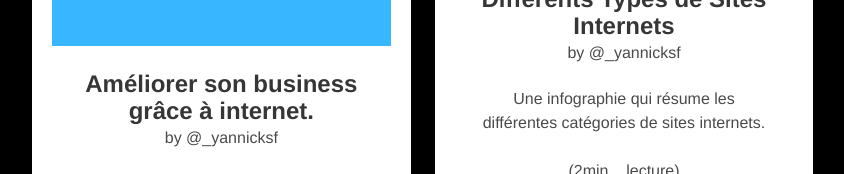
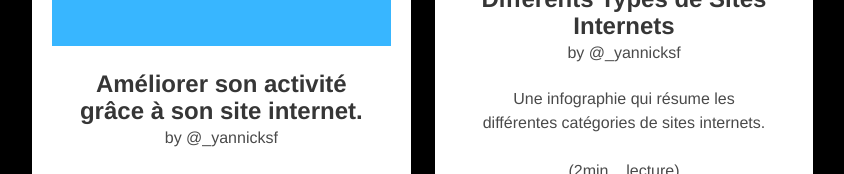
Before and after one commit to YannickSF/Service, a Vue app in the folder web/: page /newsletters in a window 1280 px wide. Shown: the part 445-619 px from the top of the page, without its empty margins (16-860 px from the left). Built offline with nearby package versions, Linux system fonts and the light colour scheme; what vue-clipboard2, vue-js-modal would draw is missing.

Commit message:
update title

```diff
--- a/web/src/components/newsletters/NWYnov1.vue
+++ b/web/src/components/newsletters/NWYnov1.vue
@@ -9,7 +9,7 @@
       <div class="card-content">
         <div class="media">
           <div class="media-content">
-            <p class="title is-4">Améliorer son business grâce à internet.</p>
+            <p class="title is-4">Améliorer son activité grâce à son site internet.</p>
             <p class="subtitle is-6">by @_yannicksf</p>
           </div>
         </div>
```
Also changed, not shown: web/src/assets/abs.png.
